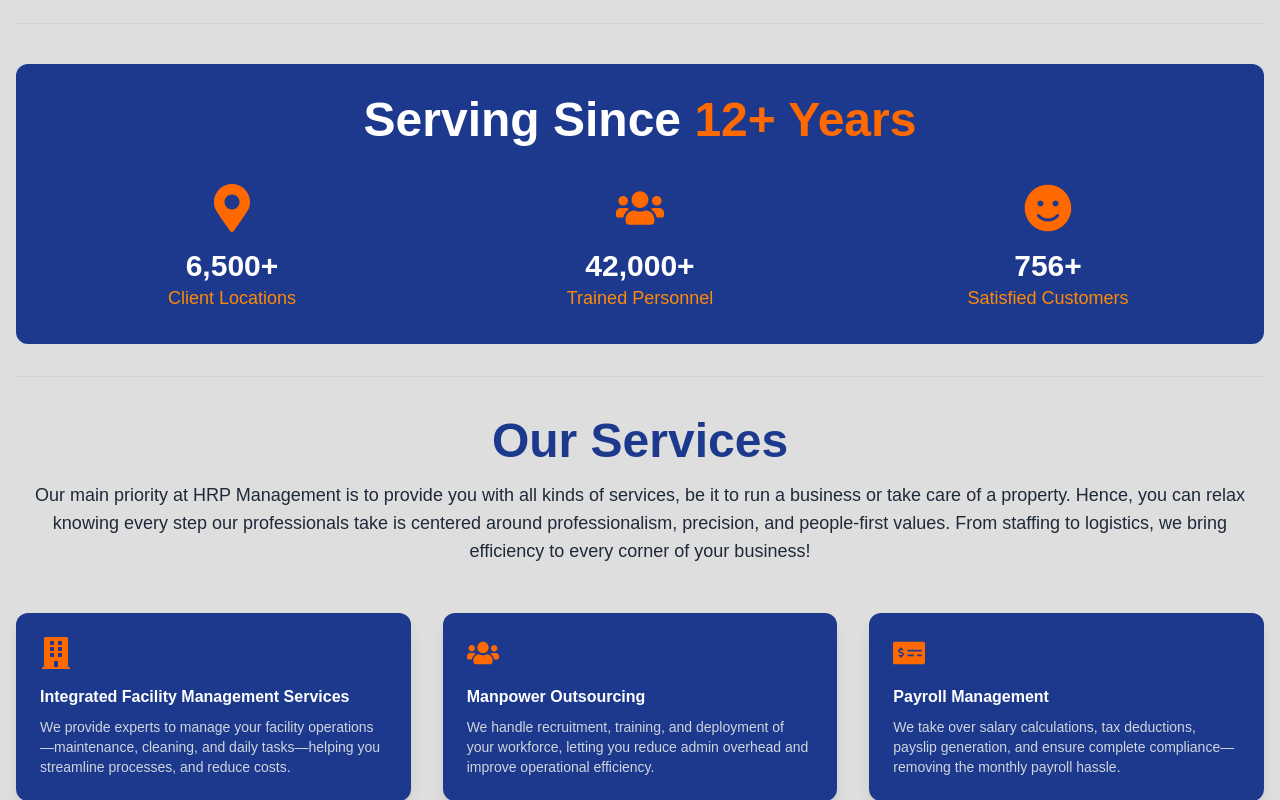
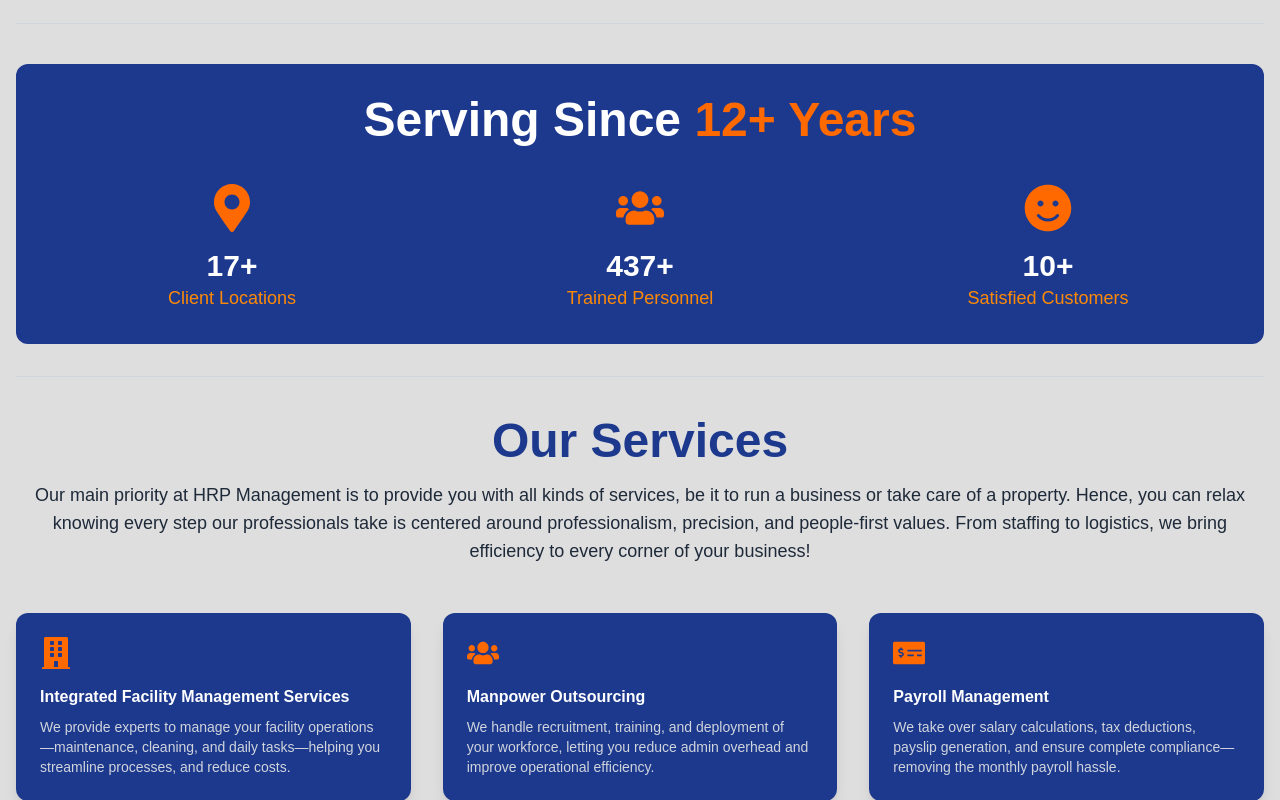
Before and after one commit to DipankarBanerjee14/sib-services, a Next.js app: page / in a window 1280 px wide. Shown: the part 2000-2800 px from the top of the page. Built offline with nearby package versions, Linux system fonts and the light colour scheme.

Commit message:
Exp stats and footer changes

```diff
--- a/src/components/pages/hf/Footer.js
+++ b/src/components/pages/hf/Footer.js
@@ -61,7 +61,7 @@
                 {/* Contact Info */}
                 <div className="flex flex-col items-center md:items-start space-y-3 text-sm">
                     <h3 className="text-orange-400 text-lg font-semibold mb-2">Contact</h3>
-                    <p className="flex items-center"><FaMapMarkerAlt className="mr-2" /> Sarat Bose Road, Kolkata</p>
+                    <p className="flex items-center"><FaMapMarkerAlt className="mr-2" /> 2/5 Sarat Bose Road, SUKHSAGAR, KOLKATA, West Bengal, India - 700020</p>
                     {/* <p className="flex items-center"><FaPhoneAlt className="mr-2" /> +91-8069200100</p> */}
                     <p className="flex items-center"><FaEnvelope className="mr-2" /> <a href="mailto:hrp@hrpmanagement.in" className="hover:underline">
                         hrp@hrpmanagement.in
@@ -76,7 +76,7 @@
                         <a href="#"><FaLinkedin className="hover:text-yellow-400" /></a>
                         <a href="#"><FaTwitter className="hover:text-yellow-400" /></a>
                     </div>
-                </div> */}
+                </div> */}2/5 Sarat Bose Road, SUKHSAGAR. KOLKATA, West Bengal, India - 700020
             </div>
 
             <div className="border-t border-white/20 mt-12 pt-6 text-sm text-center">
--- a/src/components/pages/home/ExperienceStats.js
+++ b/src/components/pages/home/ExperienceStats.js
@@ -19,21 +19,21 @@
                         <div className="flex flex-col items-center">
                             <FaMapMarkerAlt className="text-orange-500 text-5xl mb-4" />
                             <h3 className="text-3xl font-bold">
-                                {inView && <CountUp end={6500} duration={2.5} />}+
+                                {inView && <CountUp end={17} duration={2.5} />}+
                             </h3>
                             <p className="text-lg text-orange-400">Client Locations</p>
                         </div>
                         <div className="flex flex-col items-center">
                             <FaUsers className="text-orange-500 text-5xl mb-4" />
                             <h3 className="text-3xl font-bold">
-                                {inView && <CountUp end={42000} duration={3} />}+
+                                {inView && <CountUp end={437} duration={3} />}+
                             </h3>
                             <p className="text-lg text-orange-400">Trained Personnel</p>
                         </div>
                         <div className="flex flex-col items-center">
                             <FaSmile className="text-orange-500 text-5xl mb-4" />
                             <h3 className="text-3xl font-bold">
-                                {inView && <CountUp end={756} duration={2} />}+
+                                {inView && <CountUp end={10} duration={2} />}+
                             </h3>
                             <p className="text-lg text-orange-400">Satisfied Customers</p>
                         </div>
```
